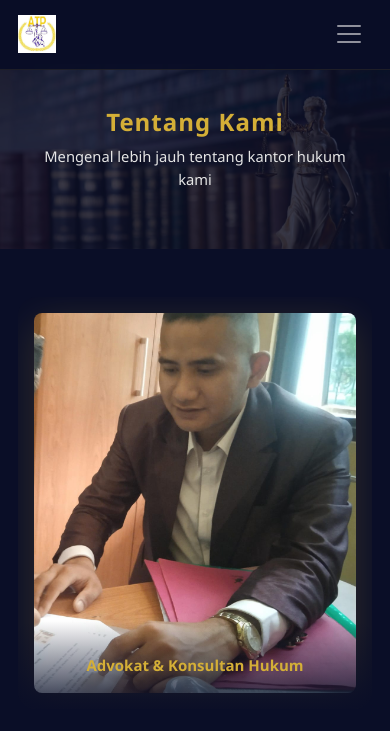
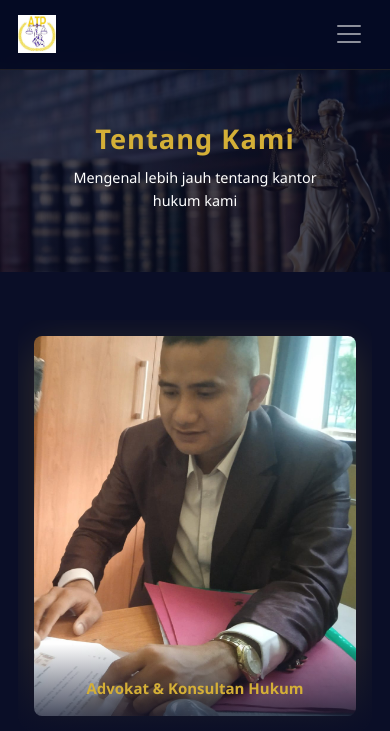
Before and after one commit to IntanTelaumbanu7/Pengacara-Bandung, a Flask app: page /about in a window 390 px wide. Shown: the top 731 px of the page. Run offline with Flask 3, Linux system fonts and the light colour scheme.

Commit message:
style.css

```diff
--- a/static/css/style.css
+++ b/static/css/style.css
@@ -2798,3 +2798,136 @@ section {
         font-size: 0.9rem !important;
     }
 }
+
+/* =========================================================
+   FINAL HEADER BACKGROUND FIX
+   ========================================================= */
+
+.page-header{
+    position: relative !important;
+    min-height: 360px !important;
+
+    display: flex !important;
+    align-items: center !important;
+    justify-content: center !important;
+
+    overflow: hidden !important;
+
+    background-size: cover !important;
+    background-repeat: no-repeat !important;
+
+    /* fokus ke patung */
+    background-position: center right !important;
+
+    margin-top: 72px !important;
+}
+
+/* overlay elegan */
+.page-header-overlay{
+    position: absolute !important;
+    inset: 0 !important;
+
+    background:
+        linear-gradient(
+            rgba(5,10,35,0.72),
+            rgba(5,10,35,0.72)
+        ) !important;
+
+    z-index: 1 !important;
+}
+
+/* content */
+.page-header .container{
+    position: relative !important;
+    z-index: 2 !important;
+}
+
+/* title */
+.page-title{
+    font-size: clamp(2rem,5vw,4rem) !important;
+    font-weight: 800 !important;
+
+    color: #d4af37 !important;
+
+    margin-bottom: 15px !important;
+
+    line-height: 1.2 !important;
+    letter-spacing: 1px !important;
+}
+
+/* subtitle */
+.page-subtitle{
+    font-size: 1.1rem !important;
+    color: #ffffff !important;
+
+    line-height: 1.7 !important;
+
+    max-width: 700px !important;
+    margin: auto !important;
+}
+
+/* navbar transparan elegan */
+#navbar{
+    background: rgba(5,10,35,0.92) !important;
+
+    backdrop-filter: blur(10px) !important;
+
+    border-bottom:
+        1px solid rgba(212,175,55,0.12) !important;
+}
+
+/* MOBILE */
+@media (max-width:768px){
+
+    .page-header{
+
+        min-height: 240px !important;
+
+        padding:
+            45px 20px !important;
+
+        margin-top: 62px !important;
+
+        /* fokus tengah */
+        background-position: center center !important;
+
+        background-size: cover !important;
+    }
+
+    .page-title{
+
+        font-size: 2rem !important;
+
+        line-height: 1.25 !important;
+
+        margin-bottom: 10px !important;
+    }
+
+    .page-subtitle{
+
+        font-size: 0.95rem !important;
+
+        line-height: 1.6 !important;
+
+        padding: 0 10px !important;
+    }
+}
+
+/* HP KECIL */
+@media (max-width:480px){
+
+    .page-header{
+
+        min-height: 210px !important;
+    }
+
+    .page-title{
+
+        font-size: 1.7rem !important;
+    }
+
+    .page-subtitle{
+
+        font-size: 0.9rem !important;
+    }
+}
```
